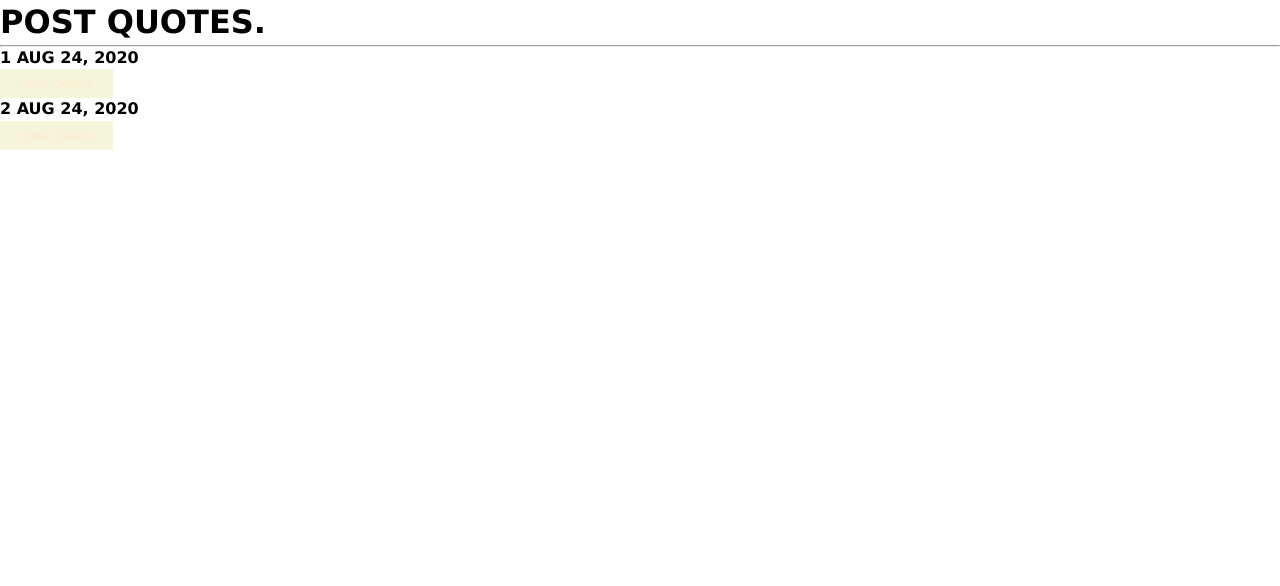
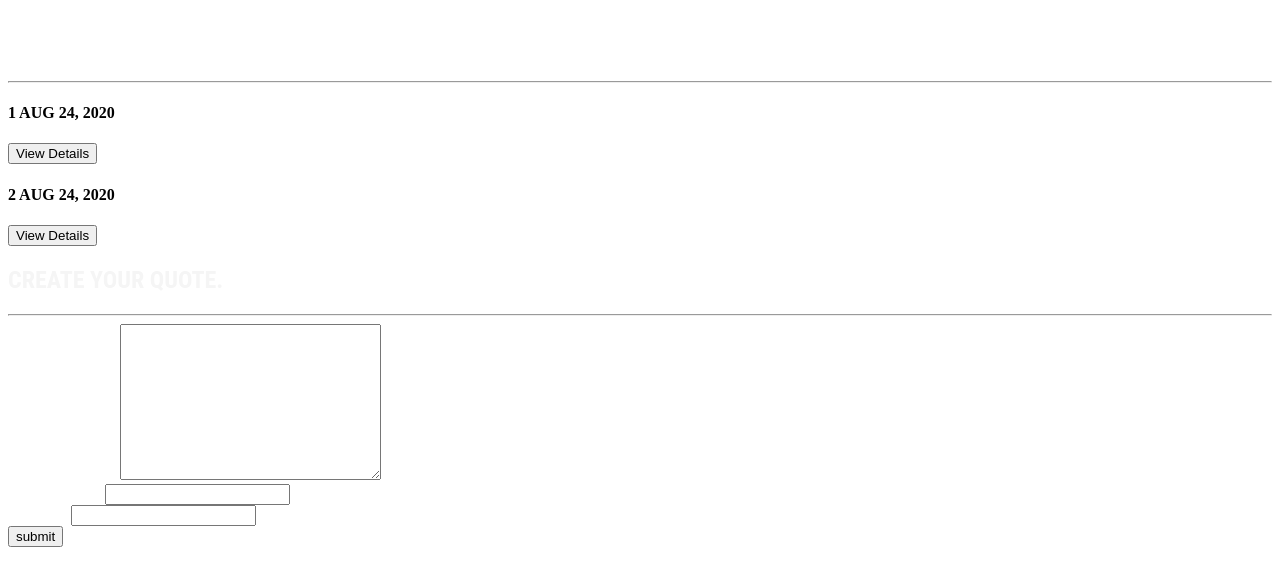
Before and after one commit to PhoebeNjeri/phoebequotes, an Angular app in the folder project/: page / in a window 1280 px wide. Shown: the top 586 px of the page. Built offline with nearby package versions, Linux system fonts and the light colour scheme.

Commit message:
all changes

```diff
--- a/project/package.json
+++ b/project/package.json
@@ -19,6 +19,8 @@
     "@angular/platform-browser": "~10.0.9",
     "@angular/platform-browser-dynamic": "~10.0.9",
     "@angular/router": "~10.0.9",
+    "bootstrap": "^4.5.2",
+    "popper": "^1.0.1",
     "rxjs": "~6.5.5",
     "tslib": "^2.0.0",
     "zone.js": "~0.10.3"
--- a/project/src/app/app-routing.module.ts
+++ b/project/src/app/app-routing.module.ts
@@ -4,7 +4,7 @@ import { Quotes } from './Quotes';
 
 const routes: Routes = [
   {
-       path: './quotes-form.component.html',
+       path: './quote-form.component.html',
        component: Quotes,
    },
  {
--- a/project/src/app/app.module.ts
+++ b/project/src/app/app.module.ts
@@ -8,6 +8,7 @@ import { QuotesComponent } from './quotes/quotes.component';
 import { QuoteItemComponent } from './quote-item/quote-item.component';
 import { QuoteFormComponent } from './quote-form/quote-form.component';
 import { StrikethroughDirective } from './strikethrough.directive';
+import { DateCountPipe } from './date-count.pipe';
 
 @NgModule({
   declarations: [
@@ -16,6 +17,7 @@ import { StrikethroughDirective } from './strikethrough.directive';
     QuoteItemComponent,
     QuoteFormComponent,
     StrikethroughDirective,
+    DateCountPipe,
   ],
   imports: [
     BrowserModule,
--- /dev/null
+++ b/project/src/app/date-count.pipe.ts
@@ -0,0 +1,25 @@
+import { Pipe, PipeTransform } from '@angular/core';
+
+@Pipe({
+  name: 'dateCount'
+})
+export class DateCountPipe implements PipeTransform {
+
+  transform(value: any,) : number{
+    let today:Date = new Date(); //get current date and time
+    let todayWithNoTime:any = new Date(today.getFullYear(), today.getMonth(), today.getDate())
+    var dateDifference = Math.abs(value - todayWithNoTime) //returns value in miliseconds
+    const secondsInDay = 86400; //60 seconds * 60 minutes in an hour * 24 hours in a day
+    var dateDifferenceSeconds = dateDifference*0.001; //converts miliseconds to seconds
+    var dateCounter = dateDifferenceSeconds/secondsInDay;
+
+    if (dateCounter >= 1 && value > todayWithNoTime){
+      return dateCounter;
+    }else{
+    return 0;
+  }
+
+}
+
+
+}
--- a/project/src/app/quote-item/quote-item.component.html
+++ b/project/src/app/quote-item/quote-item.component.html
@@ -1,4 +1,3 @@
-<p>
-    {{quote.description}}
-  </p>
-  <button (click)= 'quoteComplete(true)'>Complete</button>
+<p>{{quote.description}} </p>
+<p> {{quote.completeDate|dateCount}} </p>
+  <button (click)= 'quoteComplete(true)' class="btn btn-outline-danger">Delete quote</button>
--- a/project/src/app/quotes/quotes.component.html
+++ b/project/src/app/quotes/quotes.component.html
@@ -14,7 +14,9 @@
 
             <div *ngIf='quotes.description'>
 
-          <app-quote-item  [quote]='quotes' (isComplete) = 'deleteQuotes($event,i)'></app-quote-item>
+          <app-quote-item  ngIf='quotes.description' [quote]='quotes' (isComplete) = 'deleteQuotes($event,i)'></app-quote-item>
+          </div>
+          </div>
 
           <div class="col-md-12">
 
--- a/project/src/styles.css
+++ b/project/src/styles.css
@@ -1,32 +1,17 @@
-* {
-    box-sizing: border-box;
-    margin: 0;
-    padding: 0;
+@import "~bootstrap/dist/css/bootstrap.css"
+body{
+    background-repeat : no-repeat;
+    background-size : cover;
 }
-
-body {
-    font-family: 'Lucida Sans', 'Lucida Sans Regular', 'Lucida Grande', 'Lucida Sans Unicode', Geneva, Verdana, sans-serif;
-    line-height: 1.4;
+h1{
+    color:white;
+    text-align: center;
+    font-family: 'Roboto Condensed', sans-serif;
 }
-
-a {
-   color: grey;
-   text-decoration: none;
+.text-center{
+    color: whitesmoke;
+    font-family: 'Roboto Condensed', sans-serif;
 }
-
-.container {
-    padding: 0;
+label{
+color: white;
 }
-
-.btn{
-    display: inline-block;
-    border: none;
-    background: beige;
-    color: blanchedalmond;
-    padding: 7px 20px;
-    cursor: pointer;
-}
-
-.btn:hover {
-    background: lightblue;
-}
```
Also changed, not shown: project/src/app/app-routing/app-routing.module.ts (deleted, +0 -12 lines), 2 other files (tests, documents, lock files or other folders).
